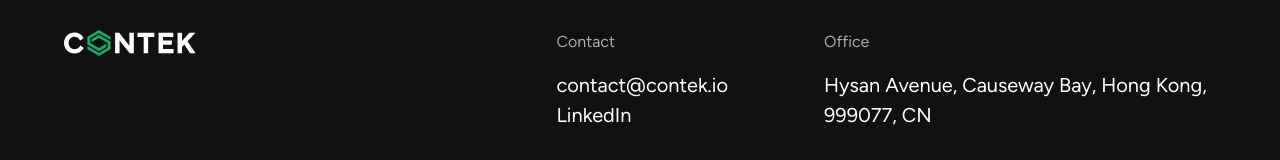
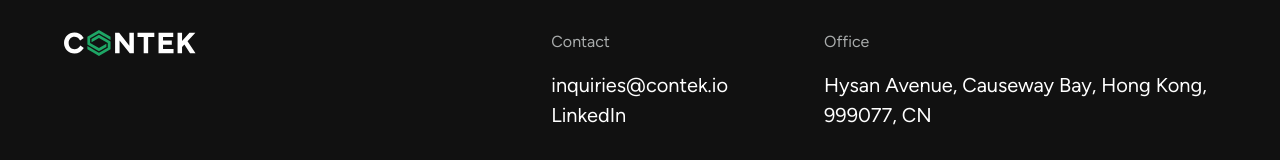
Before and after one commit to contek-io/contek.io, a Next.js app: page /privacy in a window 1280 px wide. Shown: the part 182-342 px from the top of the page. Built offline with nearby package versions, Linux system fonts and the light colour scheme.

Commit message:
feat(): update contact email

```diff
--- a/app/page.tsx
+++ b/app/page.tsx
@@ -3,6 +3,7 @@ import Link from 'next/link';
 
 import { Button } from '@/components/button';
 import { CareerContainer } from '@/components/career/career-container';
+import { CONTEK_INQUIRY_EMAIL } from '@/consts/url';
 
 const Home = () => (
   <main className="flex flex-col">
@@ -92,7 +93,9 @@ const Home = () => (
     <div className="flex justify-center" id="contact">
       <div className="w-full max-w-[--contek-max-width] h-[500px] flex flex-col justify-center items-center px-16 py-8">
         <p className="font-medium text-[28px] leading-[34px]">Get in touch</p>
-        <p className="font-medium text-[104px] leading-[128px] text-[#1EA665]">contact@contek.io</p>
+        <p className="font-medium text-[104px] leading-[128px] text-[#1EA665]">
+          {CONTEK_INQUIRY_EMAIL}
+        </p>
       </div>
     </div>
   </main>
--- a/components/footer.tsx
+++ b/components/footer.tsx
@@ -1,5 +1,7 @@
 import Image from 'next/image';
 import Link from 'next/link';
+
+import { CONTEK_INQUIRY_EMAIL } from '@/consts/url';
 
 export const Footer = () => (
   <footer className="flex justify-center">
@@ -12,7 +14,7 @@ export const Footer = () => (
         </div>
         <div className="mr-24">
           <p className="mb-4 text-[#A9ACAC]">Contact</p>
-          <p className="text-xl leading-[30px]">contact@contek.io</p>
+          <p className="text-xl leading-[30px]">{CONTEK_INQUIRY_EMAIL}</p>
           <p className="text-xl leading-[30px]">LinkedIn</p>
         </div>
         <div className="max-w-[392px]">
--- a/consts/url.ts
+++ b/consts/url.ts
@@ -2,3 +2,5 @@ export const APITABLE_RECORD_URL =
   'https://aitable.ai/fusion/v1/datasheets/dst14mblDDGWNwp7eF/records?viewId=viwrLLFqSm7cM&fieldKey=name';
 
 export const APPLY_FORM_URL = 'https://forms.gle/UvHZYYbs5Kmx5Zsp6';
+
+export const CONTEK_INQUIRY_EMAIL = 'inquiries@contek.io';
```
